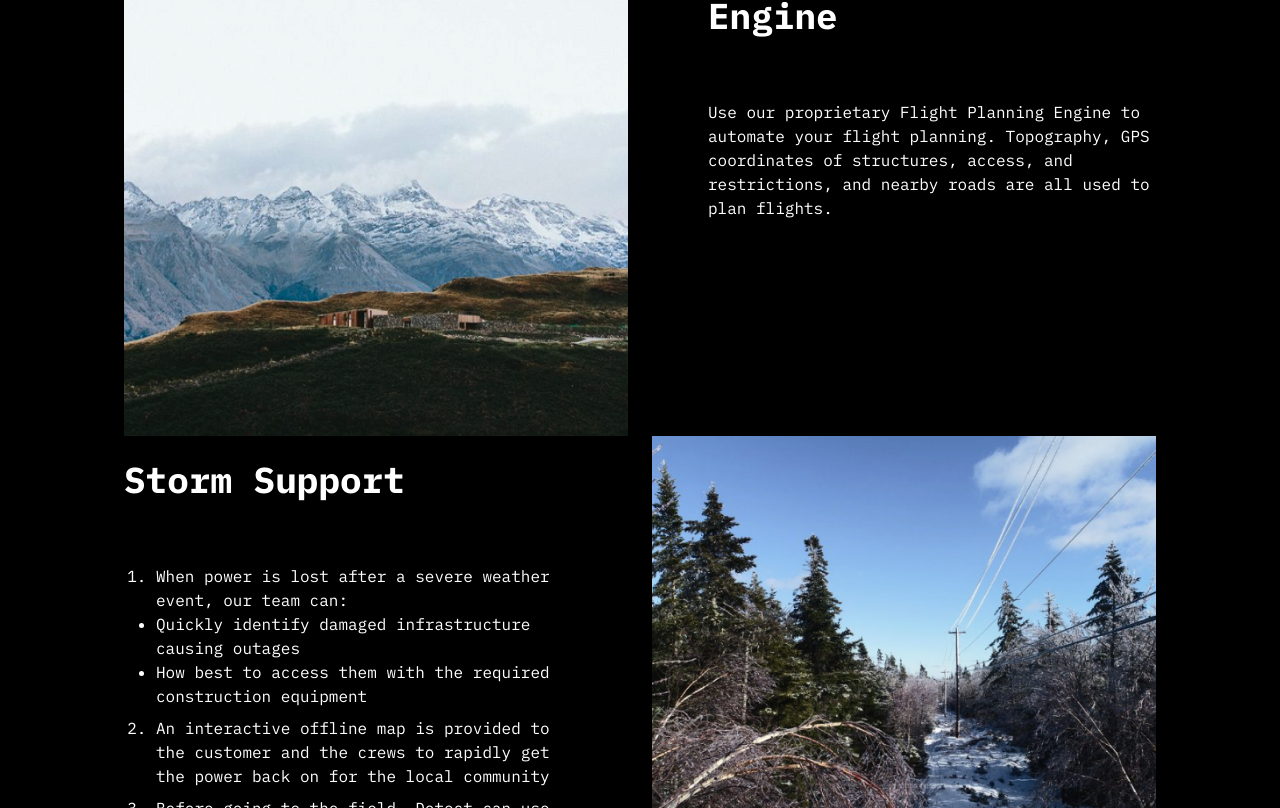
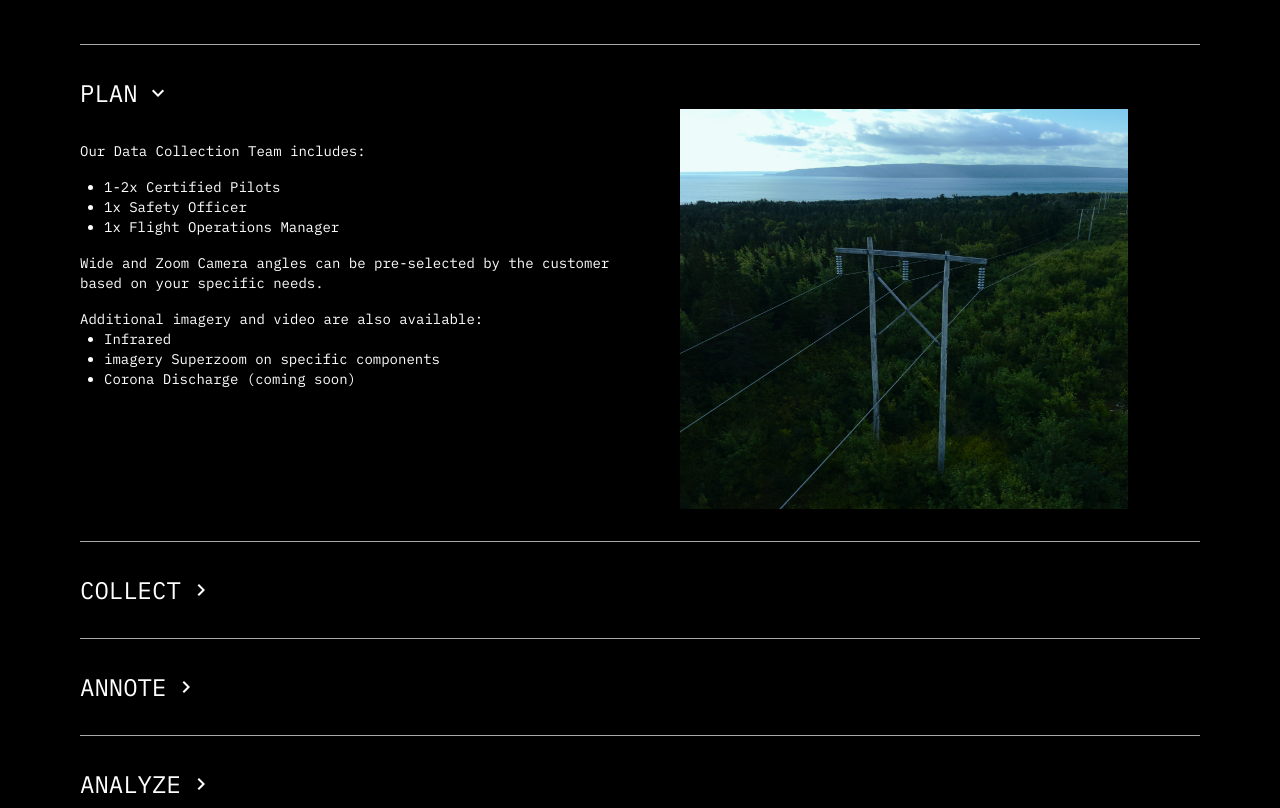
Before and after one commit to Generalsoi/detect-atlantic, a React (Vite) app: page /solutions/power in a window 1280 px wide. Shown: the part 1692-2500 px from the top of the page. Built offline with nearby package versions, Linux system fonts and the light colour scheme.

Commit message:
fix: minor updates

```diff
--- /dev/null
+++ b/src/helpers/powerServicesList.tsx
@@ -0,0 +1,37 @@
+import mediaTwo from "../assets/images/media2.png";
+import { PowerServicesListDiv } from "./powerServicesListDiv";
+
+type service = {
+  index: number;
+  name: string;
+  description: any;
+  image: string;
+};
+
+export const powerServicesList: service[] = [
+  {
+    index: 1,
+    name: "Plan",
+    description: <PowerServicesListDiv />,
+    image: mediaTwo,
+  },
+  {
+    index: 2,
+    name: "Collect",
+    description: <PowerServicesListDiv />,
+    image: mediaTwo,
+  },
+
+  {
+    index: 3,
+    name: "Annote",
+    description: <PowerServicesListDiv />,
+    image: mediaTwo,
+  },
+  {
+    index: 4,
+    name: "Analyze",
+    description: <PowerServicesListDiv />,
+    image: mediaTwo,
+  },
+];
--- /dev/null
+++ b/src/helpers/powerServicesListDiv.tsx
@@ -0,0 +1,24 @@
+import React, { FC } from "react";
+
+export const PowerServicesListDiv: FC = () => {
+  return (
+    <div>
+      <p>Our Data Collection Team includes:</p>
+      <ul className="list-disc pl-6 my-4">
+        <li>1-2x Certified Pilots</li>
+        <li>1x Safety Officer</li>
+        <li>1x Flight Operations Manager</li>
+      </ul>
+      <p className="my-4">
+        Wide and Zoom Camera angles can be pre-selected by the customer based on
+        your specific needs.
+      </p>
+      <p>Additional imagery and video are also available:</p>
+      <ul className="list-disc pl-6">
+        <li> Infrared</li>
+        <li>imagery Superzoom on specific components</li>
+        <li>Corona Discharge (coming soon)</li>
+      </ul>
+    </div>
+  );
+};
--- a/src/layouts/solutions/power.tsx
+++ b/src/layouts/solutions/power.tsx
@@ -1,4 +1,4 @@
-import React, { FC } from "react";
+import React, { FC, useState } from "react";
 import Media4 from "../../assets/images/media4.png";
 import { motion } from "framer-motion";
 import { Navbar } from "./../../components/Navbar";
@@ -6,8 +6,19 @@ import { Footer } from "./../../components/Footer";
 import { Stormsupport } from "./stormsupport";
 import { Flightplanning } from "./flightplanning";
 import { ColletAnnotateScroll } from "./../homepage/colletAnnotate";
+import { powerServicesList } from "../../helpers/powerServicesList";
+import { MdKeyboardArrowRight, MdKeyboardArrowDown } from "react-icons/md";
+import ArrowRight from "../../assets/images/arrow-right.png";
+import MediaTwo from "../../assets/images/media2.png";
 
 export const Power: FC = () => {
+  const [openAccordion, setOpenAccordion] = useState<boolean>(false);
+  const [currentId, setCurrentId] = useState<number>(1);
+
+  const handleOpenAccordion = (id: number): void => {
+    setCurrentId(id);
+    setOpenAccordion(!openAccordion);
+  };
   return (
     <motion.div
       className="font-ibmPlexMono scroll-smooth text-white"
@@ -50,6 +61,45 @@ export const Power: FC = () => {
 
       <ColletAnnotateScroll />
 
+      <div className="md:flex px-6 md:px-20 pb-8 mt-32 md:mb-40 ">
+        <div className="w-full">
+          {powerServicesList.map((service) => (
+            <div
+              key={service.index}
+              className={`py-8 border border-x-0 border-red cursor-pointer border-neutral-400 ${
+                service.index === 4 ? "border-b-1" : "border-b-0"
+              } border-[#AAAAAA] transition ease-linear duration-500 text-white`}
+              onClick={() => handleOpenAccordion(service.index)}
+              style={{
+                borderTopWidth: "0.1px",
+                borderColor: "#AAAAAA",
+              }}
+            >
+              <h4 className="flex items-center gap-2 uppercase text-2xl">
+                {service.name}
+                {currentId === service.index ? (
+                  <MdKeyboardArrowDown />
+                ) : (
+                  <MdKeyboardArrowRight />
+                )}
+              </h4>
+              {currentId === service.index && (
+                <div className="md:flex items-start gap-10">
+                  <motion.span className="w-full md:w-[50%]">
+                    <p className="my-8 text-sm">{service.description}</p>
+                  </motion.span>
+                  <img
+                    className="w-full md:w-[40%] h-[20rem] md:h-[25rem] mt-8 md:mt-0"
+                    src={service.image}
+                    alt="mediatwo"
+                  />
+                </div>
+              )}
+            </div>
+          ))}
+        </div>
+      </div>
+
       <Flightplanning />
       <Stormsupport />
 
```
